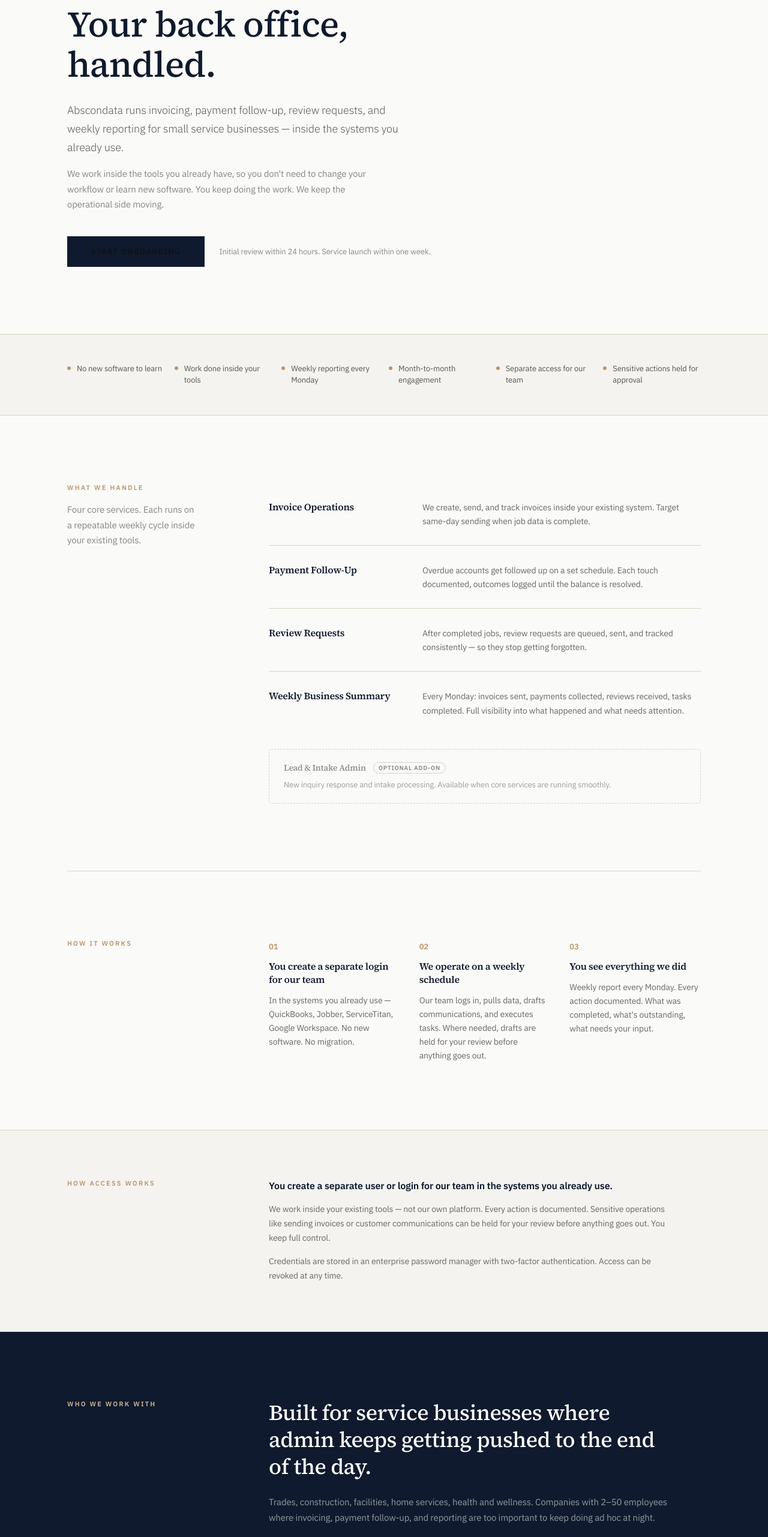
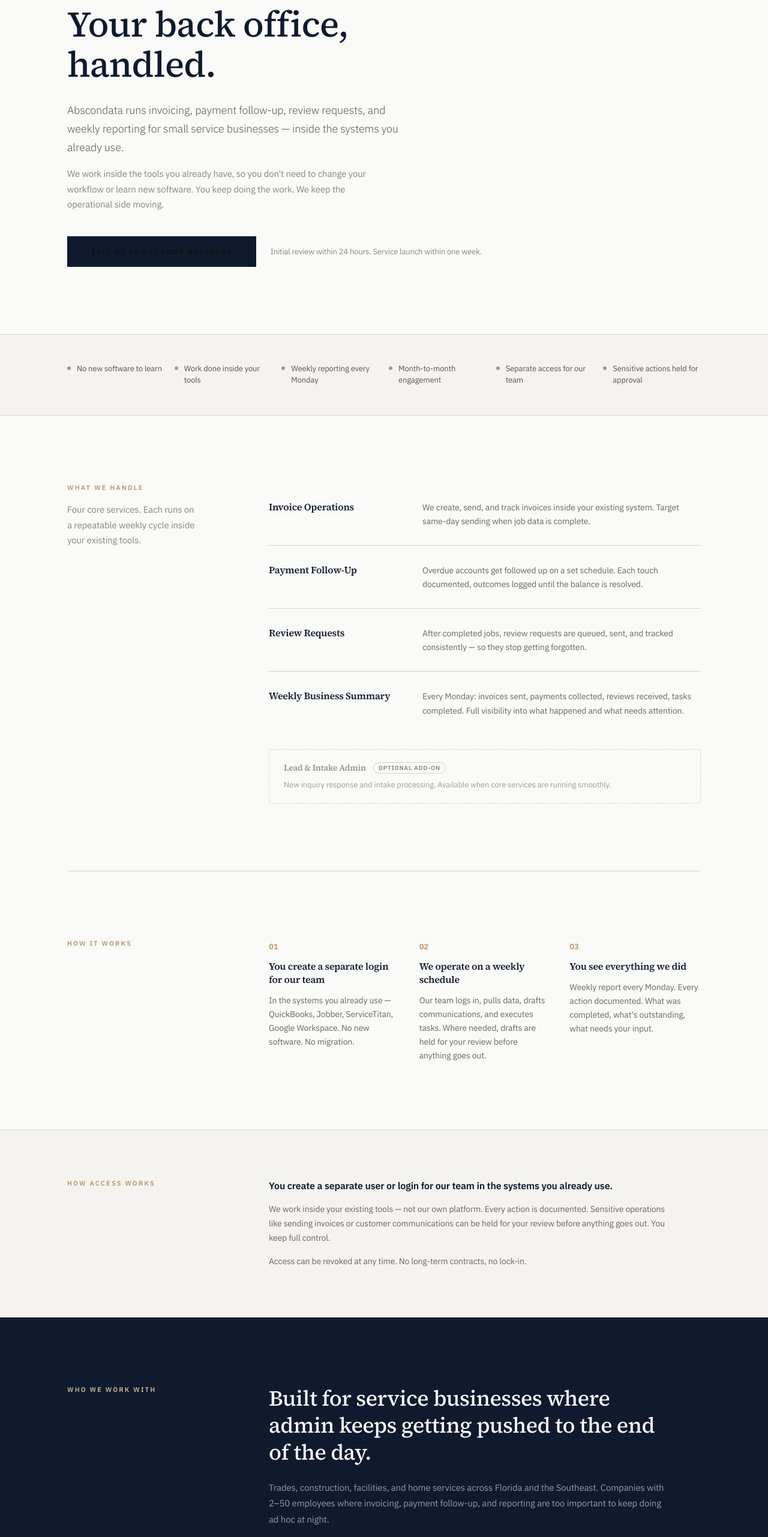
Before and after one commit to abscondata/abscondata-site, a Next.js app: page / in a window 1280 px wide. Shown: the part 234-2797 px from the top of the page at 60% size. Built offline with nearby package versions, Linux system fonts and the light colour scheme.

Commit message:
Homepage v4: tighten ICP, soften CTA, remove overclaim

```diff
--- a/src/app/page.tsx
+++ b/src/app/page.tsx
@@ -58,7 +58,7 @@ export default function Home() {
         </Link>
         <div className="flex items-center gap-6 sm:gap-8">
           <Link href="/onboarding" className="text-[13px] font-medium text-[#5A564F] transition-colors hover:text-[#0F1A2E]">
-            Get Started
+            Get In Touch
           </Link>
           <Link href="/login" className="text-[12px] font-semibold uppercase tracking-[0.12em] text-[#0F1A2E] border-b border-[#0F1A2E]/30 pb-[2px] hover:border-[#0F1A2E]">
             Sign In
@@ -93,7 +93,7 @@ export default function Home() {
                 href="/onboarding"
                 className="inline-flex items-center justify-center bg-[#0F1A2E] px-8 py-4 text-[13px] font-semibold uppercase tracking-[0.1em] text-white transition-all hover:bg-[#1a2d4d] sm:px-10"
               >
-                Start Onboarding
+                Tell Us About Your Business
               </Link>
               <span className="text-[13px] text-[#8A8680]">
                 Initial review within 24 hours. Service launch within one week.
@@ -223,8 +223,7 @@ export default function Home() {
                 before anything goes out. You keep full control.
               </p>
               <p className="mt-4 text-[14px] leading-[1.7] text-[#6B6762]">
-                Credentials are stored in an enterprise password manager with
-                two-factor authentication. Access can be revoked at any time.
+                Access can be revoked at any time. No long-term contracts, no lock-in.
               </p>
             </div>
           </div>
@@ -249,10 +248,10 @@ export default function Home() {
                 the end of the day.
               </h2>
               <p className="mt-6 text-[15px] leading-[1.75] text-white/55">
-                Trades, construction, facilities, home services, health and
-                wellness. Companies with 2–50 employees where invoicing, payment
-                follow-up, and reporting are too important to keep doing ad hoc
-                at night.
+                Trades, construction, facilities, and home services across
+                Florida and the Southeast. Companies with 2–50 employees where
+                invoicing, payment follow-up, and reporting are too important to
+                keep doing ad hoc at night.
               </p>
               <p className="mt-4 text-[15px] leading-[1.75] text-white/55">
                 When those tasks keep getting pushed, cash slows down, reviews
@@ -335,8 +334,9 @@ export default function Home() {
             Ready to get invoicing, follow-up, and reporting off your plate?
           </h2>
           <p className="mt-5 text-[15px] leading-[1.7] text-[#8A8680]">
-            Tell us how your business runs today. We review every submission
-            personally and respond within 24 hours with a plan.
+            Tell us what tools you use, what work you want off your plate, and
+            where the bottlenecks are. We review every submission personally
+            and respond within 24 hours.
           </p>
           <Link
             href="/onboarding"
```
